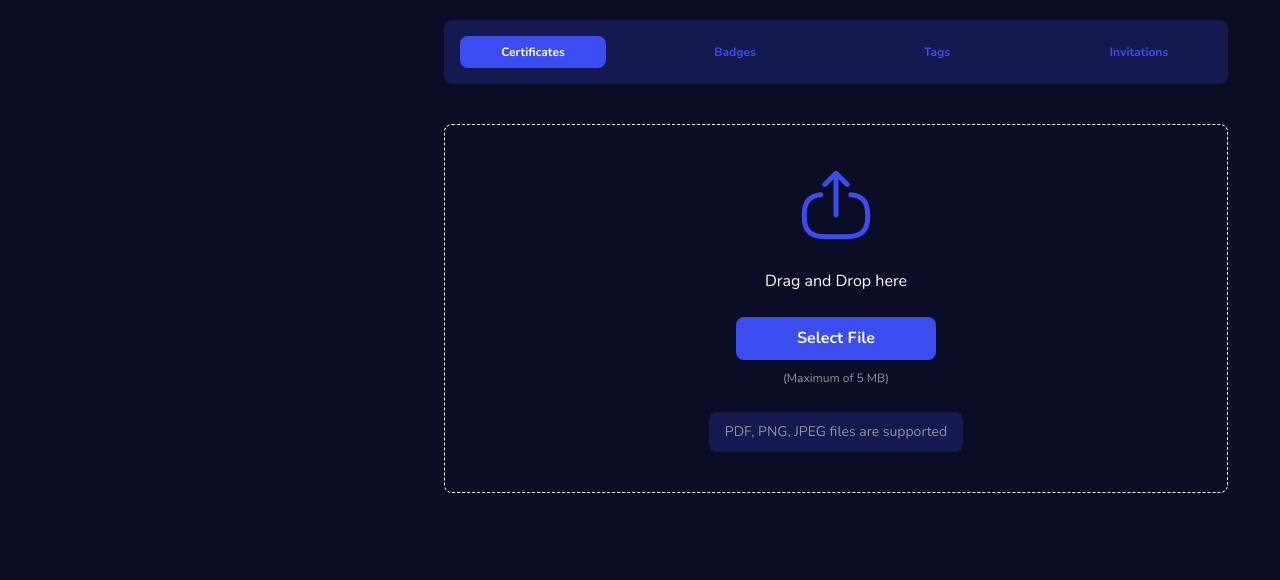
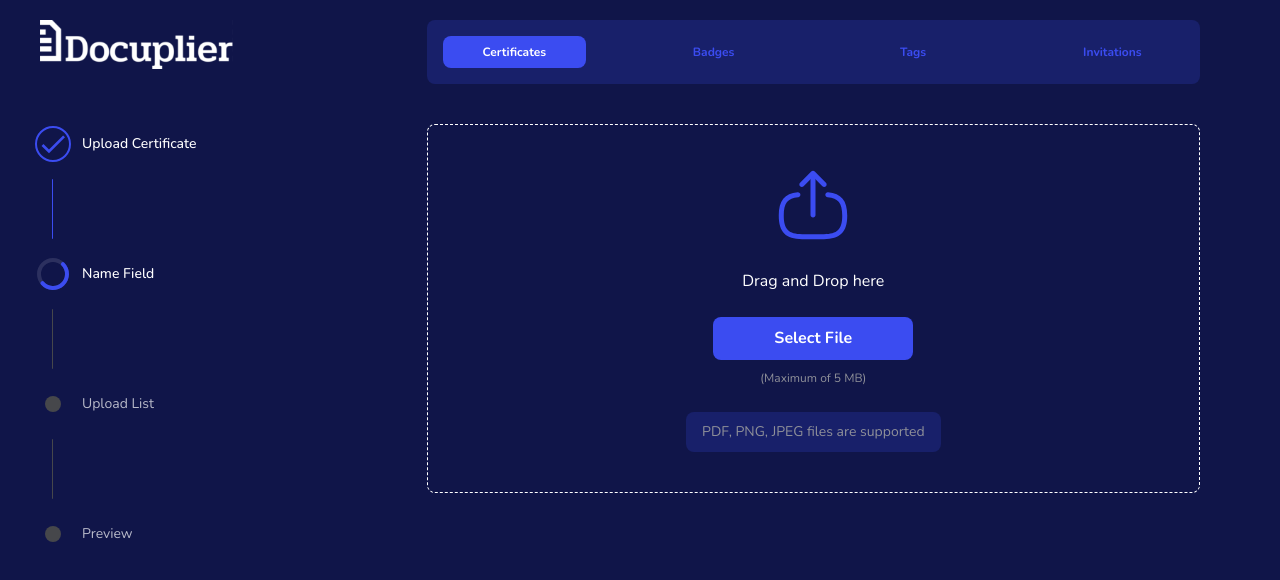
Before and after one commit to docuplier/Frontend, a React (Vite) app: page / in a window 1280 px wide. Both pictures are taken after a click on the button "Start for Free". Shown: the top 580 px of the page. Built offline with nearby package versions, Linux system fonts and the light colour scheme.

Commit message:
add stepper to layout wip

```diff
--- /dev/null
+++ b/src/components/SharedStepper/SharedStepper.tsx
@@ -0,0 +1,49 @@
+import { Check } from "@mui/icons-material";
+import { Box, Stack, Step, StepLabel, Stepper } from "@mui/material";
+import { StepIconProps } from "@mui/material/StepIcon";
+import { IStepperProps } from "interfaces";
+import { FC } from "react";
+import { QontoConnector, QontoStepIconRoot } from "./sharedStepper.style";
+import Loading from "assets/loading.svg";
+
+function QontoStepIcon(props: StepIconProps) {
+  const { active, completed, className } = props;
+
+  return (
+    <QontoStepIconRoot ownerState={{ active }} className={className}>
+      {completed && <Check className="QontoStepIcon-completedIcon" />}
+      {active && <img src={Loading} alt="" />}
+      {!active && !completed && <div className="QontoStepIcon-circle" />}
+    </QontoStepIconRoot>
+  );
+}
+
+const SharedStepper: FC<IStepperProps> = ({ orientation, steps, current }) => {
+  return (
+    <Stack spacing={3}>
+      <Stepper
+        sx={{ display: "flex", justifyContent: "center" }}
+        orientation={orientation}
+        // alternativeLabel
+        activeStep={current}
+        connector={<QontoConnector />}
+      >
+        {steps?.map(({ label, value }) => (
+          <Step key={value}>
+            <Box>
+              {" "}
+              <StepLabel
+                StepIconComponent={QontoStepIcon}
+                sx={{ paddingBlock: (theme) => theme.spacing(6) }}
+              >
+                <Box ml={2}>{label}</Box>
+              </StepLabel>
+            </Box>
+          </Step>
+        ))}
+      </Stepper>
+    </Stack>
+  );
+};
+
+export default SharedStepper;
--- /dev/null
+++ b/src/components/SharedStepper/sharedStepper.style.ts
@@ -0,0 +1,57 @@
+import { StepConnector, stepConnectorClasses, styled } from "@mui/material";
+
+export const QontoConnector = styled(StepConnector)(({ theme }) => ({
+  [`&.${stepConnectorClasses.alternativeLabel}`]: {
+    top: 3,
+    left: "calc(50% + 16px)",
+    right: "calc(-50% + 16px)",
+  },
+  [`&.${stepConnectorClasses.active}`]: {
+    [`& .${stepConnectorClasses.line}`]: {
+      borderColor: theme.palette.primary.main,
+    },
+  },
+  [`&.${stepConnectorClasses.completed}`]: {
+    [`& .${stepConnectorClasses.line}`]: {
+      borderColor: theme.palette.primary.main,
+    },
+  },
+  [`& .${stepConnectorClasses.line}`]: {
+    borderColor:
+      theme.palette.mode === "dark" ? theme.palette.grey[900] : "#eaeaf0",
+    borderTopWidth: 3,
+    borderRadius: 1,
+    display: "flex",
+    alignItems: "center",
+    height: 60,
+  },
+}));
+
+export const QontoStepIconRoot = styled("div")<{
+  ownerState: { active?: boolean };
+}>(({ theme, ownerState }) => ({
+  color: theme.palette.mode === "dark" ? theme.palette.grey[900] : "#eaeaf0",
+  display: "flex",
+  height: 20,
+  width: 26,
+  padding: "0px",
+  alignItems: "center",
+  justifyContent: "center",
+  ...(ownerState.active && {
+    color: theme.palette.primary.main,
+  }),
+  "& .QontoStepIcon-completedIcon": {
+    color: theme.palette.primary.main,
+    zIndex: 1,
+    fontSize: 36,
+    border: "2px solid",
+    borderColor: theme.palette.primary.main,
+    borderRadius: "100%",
+  },
+  "& .QontoStepIcon-circle": {
+    width: 16,
+    height: 16,
+    borderRadius: "50%",
+    backgroundColor: "currentColor",
+  },
+}));
--- a/src/constants/themeOptions.ts
+++ b/src/constants/themeOptions.ts
@@ -35,7 +35,7 @@ export const themeOptions = (mode: "light" | "dark") => {
           },
 
           background: {
-            default: "#0B0D27",
+            default: "#101549",
             paper: "#0B0D27",
           },
         },
--- a/src/pages/Landing/Landing.tsx
+++ b/src/pages/Landing/Landing.tsx
@@ -22,7 +22,7 @@ const Landing = () => {
       <Grid item sx={{ background: theme.palette.grey[500] }}>
         <EasyStepsSection theme={theme} isMobile={matches} />
       </Grid>
-      <Grid item>
+      <Grid item sx={{ background: theme.palette.background.paper }}>
         <BrandsSection />
       </Grid>
       <Grid item sx={{ background: theme.palette.grey[500] }}>
--- a/src/pages/UploadDocument/UploadDocument.tsx
+++ b/src/pages/UploadDocument/UploadDocument.tsx
@@ -1,6 +1,15 @@
-import { Container, Grid, useMediaQuery, useTheme } from "@mui/material";
+import {
+  Box,
+  Container,
+  Grid,
+  Stack,
+  useMediaQuery,
+  useTheme,
+} from "@mui/material";
 import Dropzone from "components/Dropzone/Dropzone";
+import SharedStepper from "components/SharedStepper/SharedStepper";
 import TabButtons from "components/TabButtons/TabButtons";
+import LogoWhite from "assets/logo-white.svg";
 
 const tabItems = [
   {
@@ -21,6 +30,13 @@ const tabItems = [
   },
 ];
 
+const steps = [
+  { value: 1, label: "Upload Certificate" },
+  { value: 2, label: "Name Field" },
+  { value: 3, label: "Upload List" },
+  { value: 4, label: "Preview" },
+];
+
 const UploadDocument = () => {
   const theme = useTheme();
   const isMobile = useMediaQuery(theme.breakpoints.down("sm"));
@@ -29,7 +45,9 @@ const UploadDocument = () => {
     console.log(data);
   };
   return (
-    <Container
+    <Box
+      pl={10}
+      pr={20}
       sx={{
         height: isMobile ? "100%" : "100vh",
         pt: theme.spacing(5),
@@ -37,7 +55,12 @@ const UploadDocument = () => {
       }}
     >
       <Grid container>
-        <Grid item xs={12} md={4} sx={{ height: "100%" }}></Grid>
+        <Grid item xs={12} md={4} sx={{ height: "100%" }}>
+          <Stack spacing={10}>
+            <img src={LogoWhite} alt="" width={isMobile ? 126.8 : "50%"} />
+            <SharedStepper orientation="vertical" steps={steps} current={1} />
+          </Stack>
+        </Grid>
         <Grid item xs={12} md={8} sx={{ height: "100%" }}>
           <Grid container spacing={10}>
             <Grid item xs={12}>
@@ -53,7 +76,7 @@ const UploadDocument = () => {
           </Grid>
         </Grid>
       </Grid>
-    </Container>
+    </Box>
   );
 };
 
```
Also changed, not shown: src/interfaces/index.ts (+11 -0 lines), src/assets/loading.svg (added).
